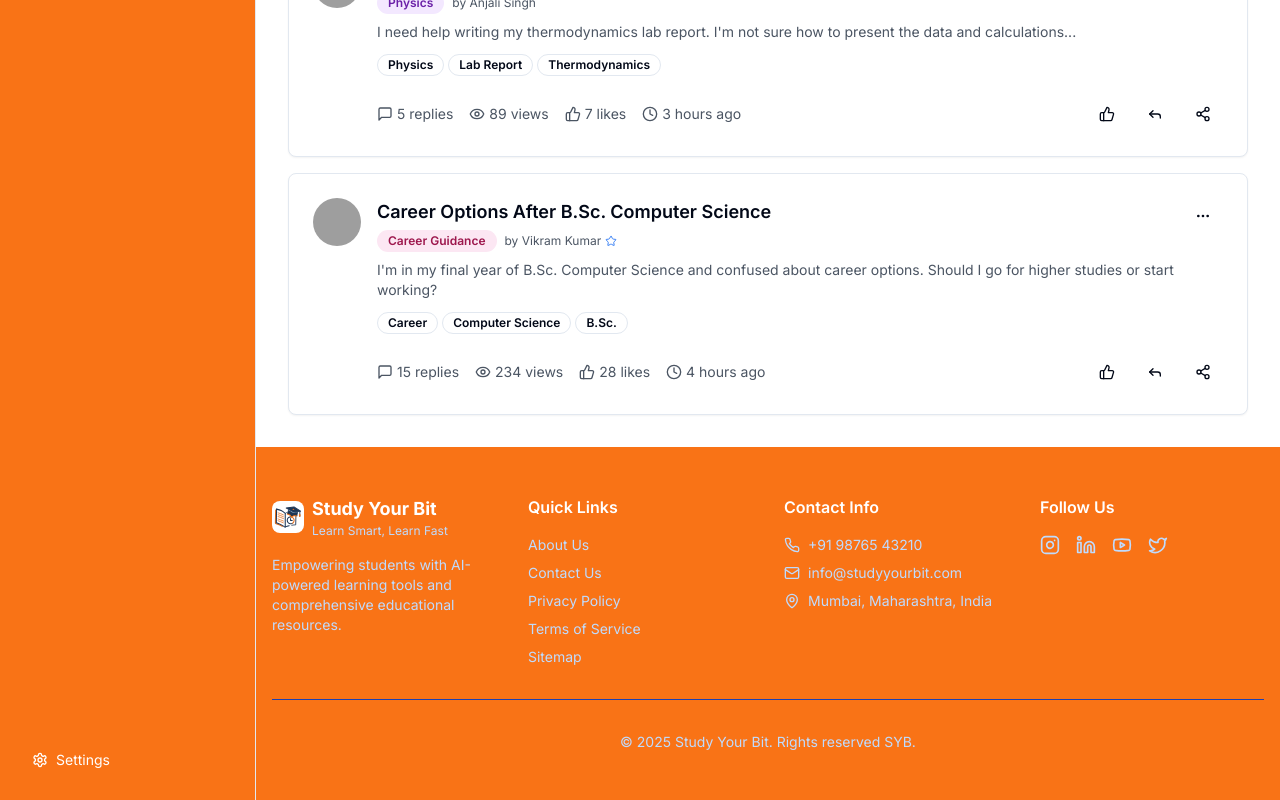
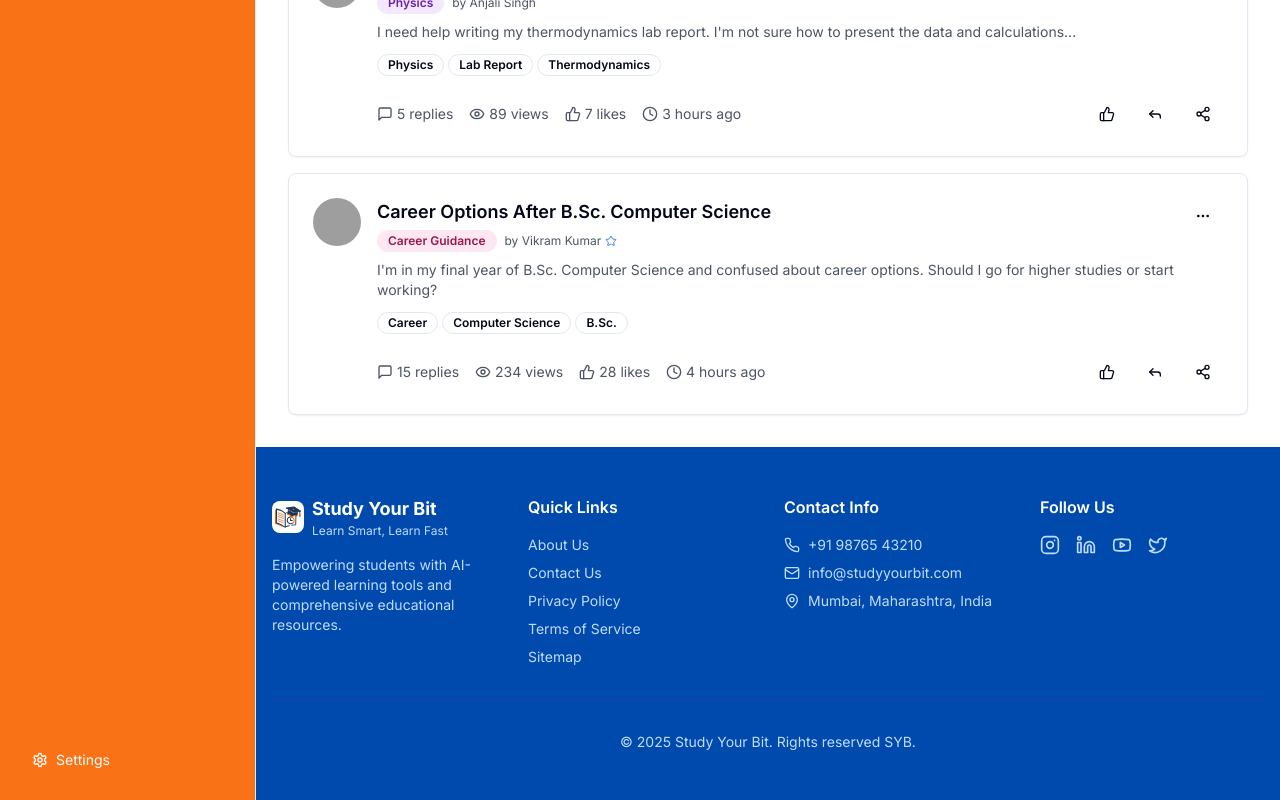
Before and after one commit to atharvamagar/Study-Your-Bit-, a Next.js app: page /forum in a window 1280 px wide. Shown: the part 1148-1948 px from the top of the page. Built offline with nearby package versions, Linux system fonts and the light colour scheme; grey boxes are pictures that could not be loaded.

Commit message:
Update footer background color to use primary blue from COLORS

```diff
--- a/components/footer.tsx
+++ b/components/footer.tsx
@@ -74,7 +74,7 @@ export function Footer() {
   ]
 
   return (
-    <footer className="text-white py-12 bg-orange-500">
+    <footer className="text-white py-12" style={{ backgroundColor: COLORS.primary.blue }}>
       <div className="container mx-auto px-4">
         <div className="grid md:grid-cols-2 lg:grid-cols-4 gap-8">
           {/* Brand Section */}
```
